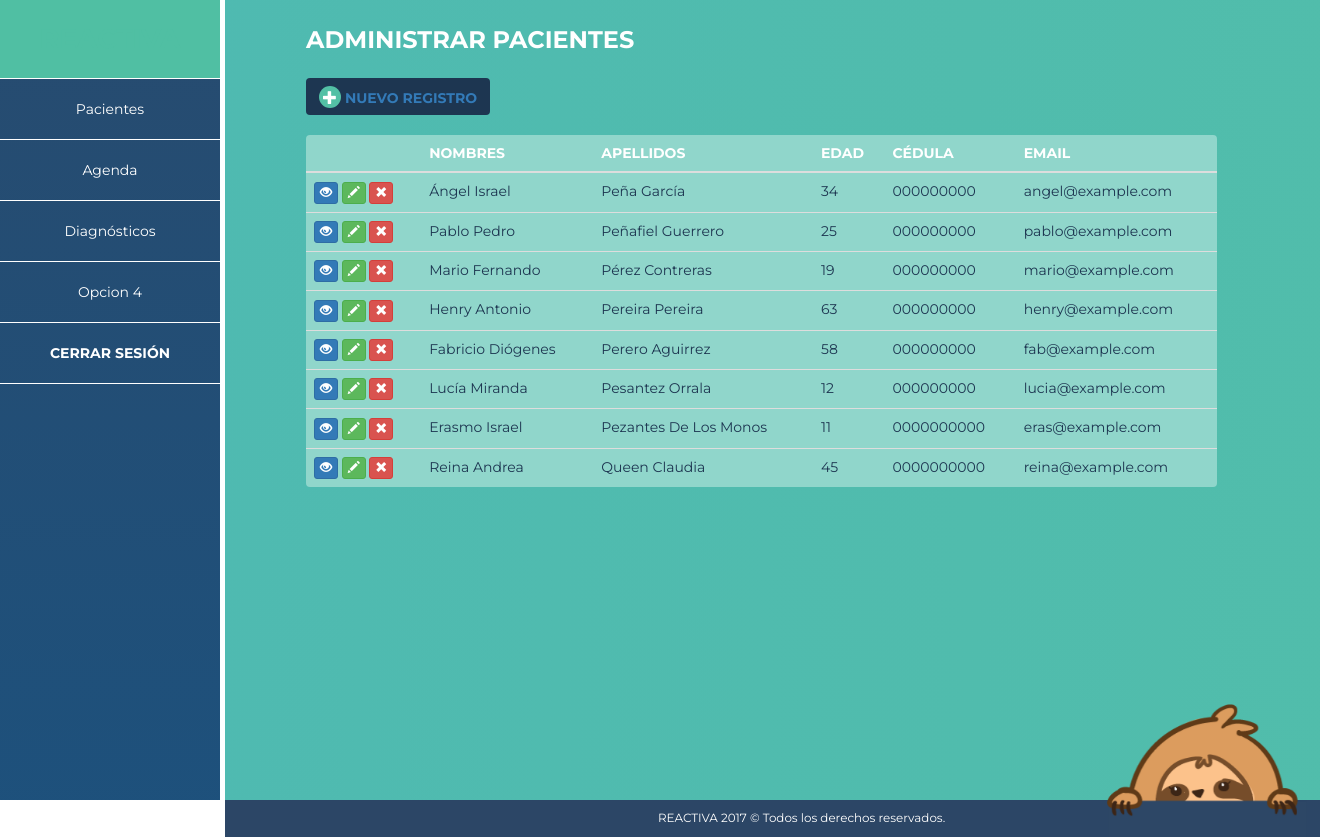
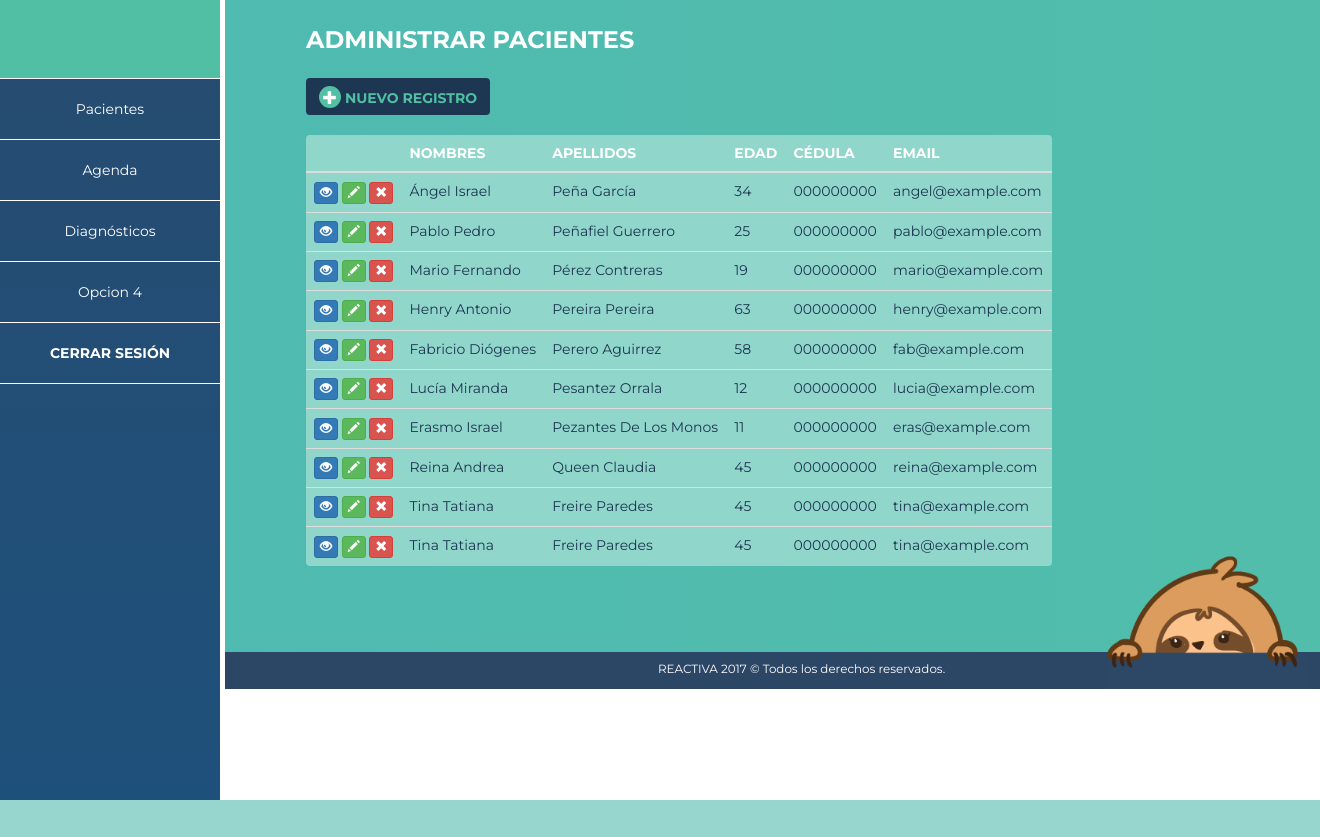
Before and after one commit to fzzio/ReactivaWeb, a CodeIgniter app: page /database/ in a window 1320 px wide. After the commit the page ends 800 px from the top, so only its background shows below. Run offline with CodeIgniter, Linux system fonts and the light colour scheme; some libraries are stand-ins or nearby versions.

Commit message:
Sprint 4 Task 303 Style Corrections
Just work in lg-device

```diff
--- a/application/views/web/header.php
+++ b/application/views/web/header.php
@@ -17,6 +17,7 @@
 
 	<link rel="stylesheet" type="text/css" href="<?php echo base_url('assets/css/commons/style.css'); ?>">
 	<link rel="stylesheet" type="text/css" href="<?php echo base_url('assets/css/web/login-style.css'); ?>">
+	<link rel="stylesheet" type="text/css" href="<?php echo base_url('assets/css/web/patient-style.css'); ?>">
 	<link rel="stylesheet" type="text/css" href="<?php echo base_url('assets/css/web/nuevopaciente.css'); ?>">
 </head>
 <body>
--- a/application/views/web/index.php
+++ b/application/views/web/index.php
@@ -1,11 +1,9 @@
 <!-- Page Content -->
 <div id="page-wrapper" class="col-lg-10 col-md-10">
-	<div class="col-lg-9 container">
+	<div class="col-lg-9 col-md-9 container">
 		<h3 class="title">ADMINISTRAR PACIENTES</h3>
-		<button type="button" class="btn btn-nuevo"><span class="glyphicon glyphicon-plus"></span>
-		<a href="<?php echo site_url('web/nuevopaciente'); ?>">NUEVO REGISTRO</a>
-		</button>
-		<table class="table">
+		<button type="button" class="btn btn-nuevo"><span class="glyphicon glyphicon-plus"></span> NUEVO REGISTRO</button>
+		<table class="table patient">
 	    <thead>
 	      <tr>
 	      	<th></th>
@@ -98,7 +96,7 @@
 	        <td>Erasmo Israel</td>
 	        <td>Pezantes De Los Monos</td>
 	        <td>11</td>
-	        <td>0000000000</td>
+	        <td>000000000</td>
 	        <td>eras@example.com</td>
 	      </tr>
 	      <tr>
@@ -110,8 +108,32 @@
 	        <td>Reina Andrea</td>
 	        <td>Queen Claudia</td>
 	        <td>45</td>
-	        <td>0000000000</td>
+	        <td>000000000</td>
 	        <td>reina@example.com</td>
+	      </tr>
+	      <tr>
+	      	<td>
+	      		<button type="button" class="btn btn-xs btn-primary"><span class="glyphicon glyphicon-eye-open"></span></button>
+	      		<button type="button" class="btn btn-xs btn-success"><span class="glyphicon glyphicon-pencil"></span></button>
+	      		<button type="button" class="btn btn-xs btn-danger"><span class="glyphicon glyphicon-remove"></span></button>
+	      	</td>
+	        <td>Tina Tatiana</td>
+	        <td>Freire Paredes</td>
+	        <td>45</td>
+	        <td>000000000</td>
+	        <td>tina@example.com</td>
+	      </tr>
+	      <tr>
+	      	<td>
+	      		<button type="button" class="btn btn-xs btn-primary"><span class="glyphicon glyphicon-eye-open"></span></button>
+	      		<button type="button" class="btn btn-xs btn-success"><span class="glyphicon glyphicon-pencil"></span></button>
+	      		<button type="button" class="btn btn-xs btn-danger"><span class="glyphicon glyphicon-remove"></span></button>
+	      	</td>
+	        <td>Tina Tatiana</td>
+	        <td>Freire Paredes</td>
+	        <td>45</td>
+	        <td>000000000</td>
+	        <td>tina@example.com</td>
 	      </tr>
 	    </tbody>
 	  </table>
--- a/assets/css/commons/style.css
+++ b/assets/css/commons/style.css
@@ -12,10 +12,7 @@ body{
 	display: block;
 }
 #page-wrapper{
-	height: 97%;
-	margin-left: 15%;
 	padding: 0% 0% 5% 5%;
-	position: fixed;
 }
 #sidebar-wrapper{
 	padding-left: 0px;
@@ -68,7 +65,7 @@ body{
 	margin: 0px;
 	text-align: center;
 }
-.nav li a:hover{
+.nav li a:hover, .nav li a:active, .nav li a:focus{
 	background: #50bfa3;
 	color: #1d3651;
 }
@@ -83,148 +80,3 @@ body{
 #logout{
 	bottom: 0px;
 }
-
-/*---------------------------------------------------------------------------------*/
-#page-wrapper {
-	background: linear-gradient(270deg, #53c0a5, #4ab3bf);
-	background-size: 400% 400%;
-	-webkit-animation: animPage 30s ease infinite;
-	-moz-animation: animPage 30s ease infinite;
-	animation: animPage 30s ease infinite;
-}
-
-@-webkit-keyframes animPage {
-    0%{background-position:0% 50%}
-    50%{background-position:100% 50%}
-    100%{background-position:0% 50%}
-}
-@-moz-keyframes animPage {
-    0%{background-position:0% 50%}
-    50%{background-position:100% 50%}
-    100%{background-position:0% 50%}
-}
-@keyframes animPage {
-    0%{background-position:0% 50%}
-    50%{background-position:100% 50%}
-    100%{background-position:0% 50%}
-}
-
-footer {
-	background: #2c4666;
-	height: 37px;
-	color: white;
-	position: absolute;
-	top: 100vh;
-}
-small {
-	margin: auto;
-	padding-left: 38%;
-	position: absolute;
-	bottom: 1.4vh;
-}
-
-#osa {
-	width: 200px;
-	height: 135px;
-	margin-left: 90px;
-	position: absolute;
-	bottom: 0vh;
-	left: 60vw;
-}
-
-.title {
-	color: white;
-	margin-top: 27px;
-	margin-bottom: 25px;
-	font-weight: bold;
-}
-
-.table {
-	margin-top: 20px;
-	background: #90d6cb;
-	border-radius: 4px;
-}
-.table th {
-	color: white;
-}
-.table td {
-	color: #1d3651;
-	font-weight: normal;
-}
-
-.btn-nuevo {
-	font-weight: bold;
-	color: #50bfa3;
-	background: #1d3651;
-}
-
-.btn-nuevo:hover, .btn-nuevo:active, .btn-nuevo:focus {
-	color: white;
-}
-
-.glyphicon-plus {
-	background: #53c0a5;
-	color: white;
-	border-radius: 50%;
-	padding: 4px;
-}
-
-/* lg (Laptop L) */
-@media (min-width: 1200px) {
-	#page-wrapper {
-		margin-left: 225px;
-		height: 100%;
-		width: 100%;
-	}
-	footer {
-		margin-left: 225px;
-	}
-}
-
-/* md (Laptop) */
-@media (min-width: 992px) and (max-width: 1199px) {
-	#page-wrapper {
-		margin-left: 172px;
-		height: 100%;
-		width: 100%;
-	}
-	#index {
-		padding-right: 5px;
-    padding-left: 5px;
-	}
-	footer {
-		margin-left: 172px;
-	}
-}
-
-/* sm (Tablet)*/
-@media (min-width: 768px) and (max-width: 991px) {
- 	#page-wrapper {
- 		margin-left: 150px;
-		height: 100%;
-		width: 100%;
-	}
-	#side-wrapper {
-		width: 300px;
-	}
-	#index {
-		padding-right: 5px;
-    padding-left: 5px;
-	}
-	footer {
-		margin-left: 150px;
-	}
-}
-
-/* xs (Mobile L M S)*/
-@media (max-width: 767px) {
-	#page-wrapper {
-		margin-left: 150px;
-		height: 100%;
-		width: 100%;
-	}
-	#index {
-		padding-right: 5px;
-    padding-left: 5px;
-	}
-}
--- /dev/null
+++ b/assets/css/web/patient-style.css
@@ -0,0 +1,195 @@
+#page-wrapper {
+	position: relative;
+	background: linear-gradient(270deg, #53c0a5, #4ab3bf);
+	background-size: 400% 400%;
+	-webkit-animation: animPage 30s ease infinite;
+	-moz-animation: animPage 30s ease infinite;
+	animation: animPage 30s ease infinite;
+}
+
+@-webkit-keyframes animPage {
+    0%{background-position:0% 50%}
+    50%{background-position:100% 50%}
+    100%{background-position:0% 50%}
+}
+@-moz-keyframes animPage {
+    0%{background-position:0% 50%}
+    50%{background-position:100% 50%}
+    100%{background-position:0% 50%}
+}
+@keyframes animPage {
+    0%{background-position:0% 50%}
+    50%{background-position:100% 50%}
+    100%{background-position:0% 50%}
+}
+
+footer {
+	background: #2c4666;
+	height: 37px;
+	color: white;
+	position: absolute;
+	top: 0vh;
+}
+small {
+	margin: auto;
+	padding-left: 38%;
+	position: absolute;
+	bottom: 1.4vh;
+}
+
+#osa {
+	width: 200px;
+	height: 135px;
+	margin-left: 90px;
+	position: absolute;
+	bottom: 0vh;
+	left: 60vw;
+}
+
+.title {
+	color: white;
+	margin-top: 27px;
+	margin-bottom: 25px;
+	font-weight: bold;
+}
+.sub-title {
+	color: white;
+	margin-top: 27px;
+	padding-bottom: 10px;
+	border-style: none none solid none;
+	border-width: 1px;
+}
+.title-3 {
+	font-weight: bold;
+	color: #1d3651;
+}
+.info-left, .info {
+	font-weight: normal;
+	color: white;
+}
+.info-left input, .info-right, .info input {
+	font-weight: normal;
+	color: #1d3651;
+}
+.info-left .btn-success {
+	height: 27px;
+	margin-bottom: 10px;
+}
+.info-left .btn-danger {
+	height: 27px;
+	margin-bottom: 10px;
+  width: 115px;
+  padding-left: 0px;
+  padding-right: 25px;
+}
+.info {
+	bottom: 20px;
+}
+.patient {
+	margin-top: 20px;
+	background: #90d6cb;
+	border-radius: 4px;
+}
+.patient th {
+	color: white;
+}
+.patient td {
+	color: #1d3651;
+	font-weight: normal;
+}
+
+.consult th {
+	color: white;
+}
+.consult td {
+	color: #1d3651;
+	font-weight: normal;
+}
+
+.btn-nuevo {
+	font-weight: bold;
+	color: #50bfa3;
+	background: #1d3651;
+}
+
+input, input:focus {
+	background-color:transparent;
+	border-style: none;
+}
+
+textarea {
+	background: #97ced1;
+	border-style: none;
+	border-radius: 2px;
+	padding: 15px;
+}
+
+.btn-nuevo:hover, .btn-nuevo:active, .btn-nuevo:focus {
+	color: white;
+}
+
+.glyphicon-plus {
+	background: #53c0a5;
+	color: white;
+	border-radius: 50%;
+	padding: 4px;
+}
+
+/* lg (Laptop L) */
+@media (min-width: 1200px) {
+	#page-wrapper {
+  	left: 225px;
+		height: 100%;
+	}
+	footer {
+		left: 225px;
+	}
+}
+
+/* md (Laptop) */
+@media (min-width: 992px) and (max-width: 1199px) {
+	#page-wrapper {
+		left: 172px;
+		height: 100%;
+		width: 100%;
+	}
+	#index {
+		padding-right: 5px;
+    padding-left: 5px;
+	}
+	footer {
+		left: 172px;
+	}
+}
+
+/* sm (Tablet)*/
+@media (min-width: 768px) and (max-width: 991px) {
+ 	#page-wrapper {
+ 		left: 150px;
+		height: 100%;
+		width: 100%;
+	}
+	#side-wrapper {
+		width: 300px;
+	}
+	#index {
+		padding-right: 5px;
+    padding-left: 5px;
+	}
+	footer {
+		left: 150px;
+	}
+}
+
+/* xs (Mobile L M S)*/
+@media (max-width: 767px) {
+	#page-wrapper {
+		left: 150px;
+		height: 100%;
+		width: 100%;
+	}
+	#index {
+		padding-right: 5px;
+    left: 5px;
+	}
+}
```
Also changed, not shown: application/views/web/patient.php (added, +81 -0 lines), images/rea-profile.png (added).
